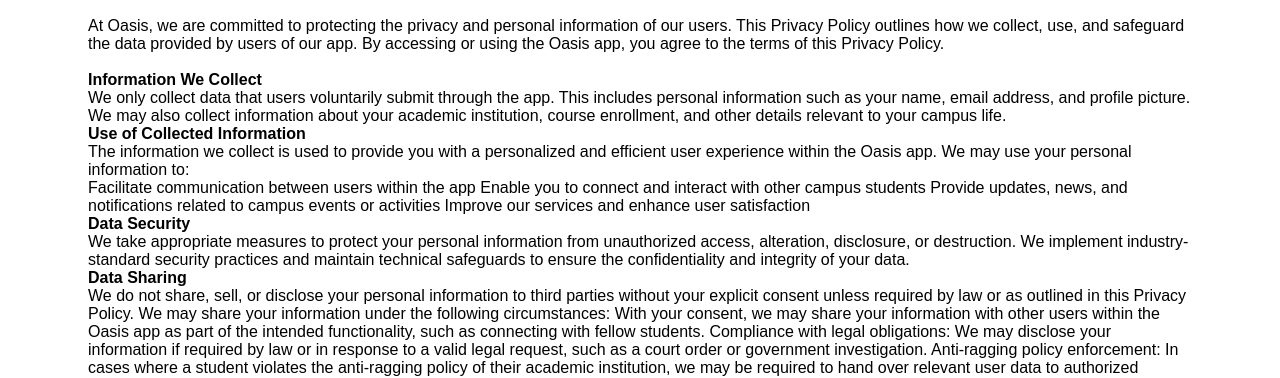
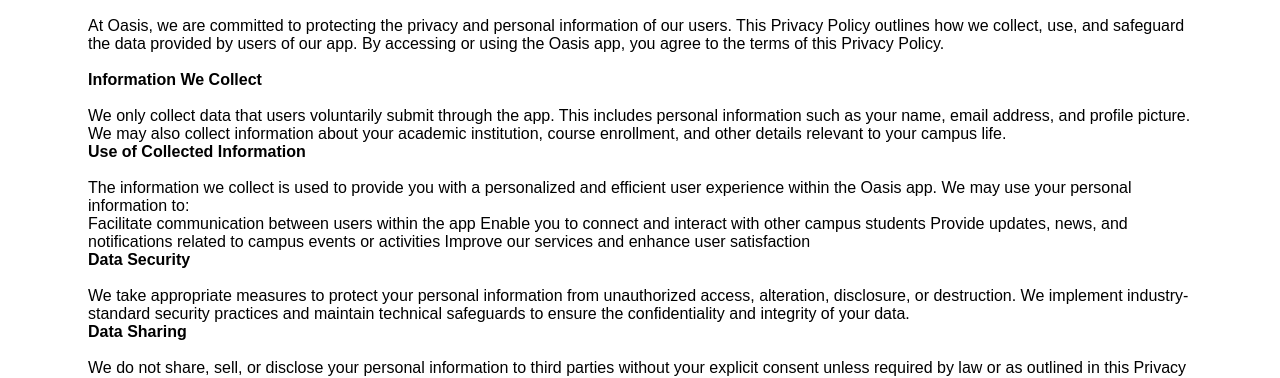
Before and after one commit to nilaytayade/.github.io, a plain HTML site: page index.html in a window 1280 px wide. Shown: the part 393-771 px from the top of the page. Drawn offline with Linux system fonts and the light colour scheme.

Commit message:
Update index.html

```diff
--- a/index.html
+++ b/index.html
@@ -47,11 +47,11 @@
 
      At Oasis, we are committed to protecting the privacy and personal information of our users. This Privacy Policy outlines how we collect, use, and safeguard the data provided by users of our app. By accessing or using the Oasis app, you agree to the terms of this Privacy Policy.<br>
 
- <br><b>Information We Collect</b>
+ <br><b>Information We Collect</b><br>
 <br>We only collect data that users voluntarily submit through the app. This includes personal information such as your name, email address, and profile picture. We may also collect information about your academic institution, course enrollment, and other details relevant to your campus life.</br>
 
 
-<b>Use of Collected Information</b>
+<b>Use of Collected Information</b><br>
 <br> The information we collect is used to provide you with a personalized and efficient user experience within the Oasis app. We may use your personal information to:</br>
 
 Facilitate communication between users within the app
@@ -59,24 +59,24 @@
 Provide updates, news, and notifications related to campus events or activities
 Improve our services and enhance user satisfaction
 
-       <br><b> Data Security</b>
+       <br><b> Data Security</b><br>
 <br> We take appropriate measures to protect your personal information from unauthorized access, alteration, disclosure, or destruction. We implement industry-standard security practices and maintain technical safeguards to ensure the confidentiality and integrity of your data.</br>
 
 
- <b> Data Sharing</b>
+ <b> Data Sharing</b><br>
 <br>We do not share, sell, or disclose your personal information to third parties without your explicit consent unless required by law or as outlined in this Privacy Policy. We may share your information under the following circumstances:
 
 With your consent, we may share your information with other users within the Oasis app as part of the intended functionality, such as connecting with fellow students.
 Compliance with legal obligations: We may disclose your information if required by law or in response to a valid legal request, such as a court order or government investigation.
 Anti-ragging policy enforcement: In cases where a student violates the anti-ragging policy of their academic institution, we may be required to hand over relevant user data to authorized personnel or law enforcement agencies.</br>
 
-    <b> Data Retention </b>
+    <b> Data Retention </b> <br>
 <br>We retain your personal information for as long as necessary to fulfill the purposes outlined in this Privacy Policy or as required by applicable laws and regulations. When your information is no longer needed, we will securely delete or anonymize it.</br>
 
-<b>Children's Privacy </b>
+<b>Children's Privacy </b><br>
 <br>Oasis is intended for use by college students who are of legal age. We do not knowingly collect personal information from individuals under the age of 13. If we become aware that we have collected personal information from a child under 13 without parental consent, we will take steps to delete that information promptly.</br>
 
-<b>Changes to the Privacy Policy</b>
+<b>Changes to the Privacy Policy</b><br>
 <br>We may update this Privacy Policy  From time to time to reflect changes in our practices or legal requirements. We encourage you to review this policy periodically to stay informed about how we handle your personal information.,</br>
 
 
```
